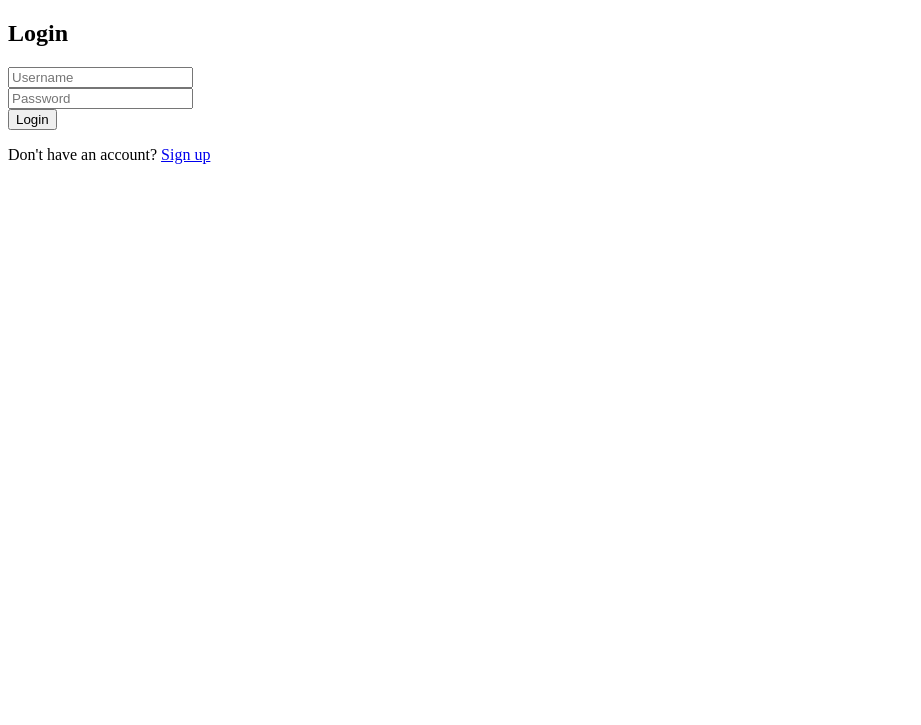
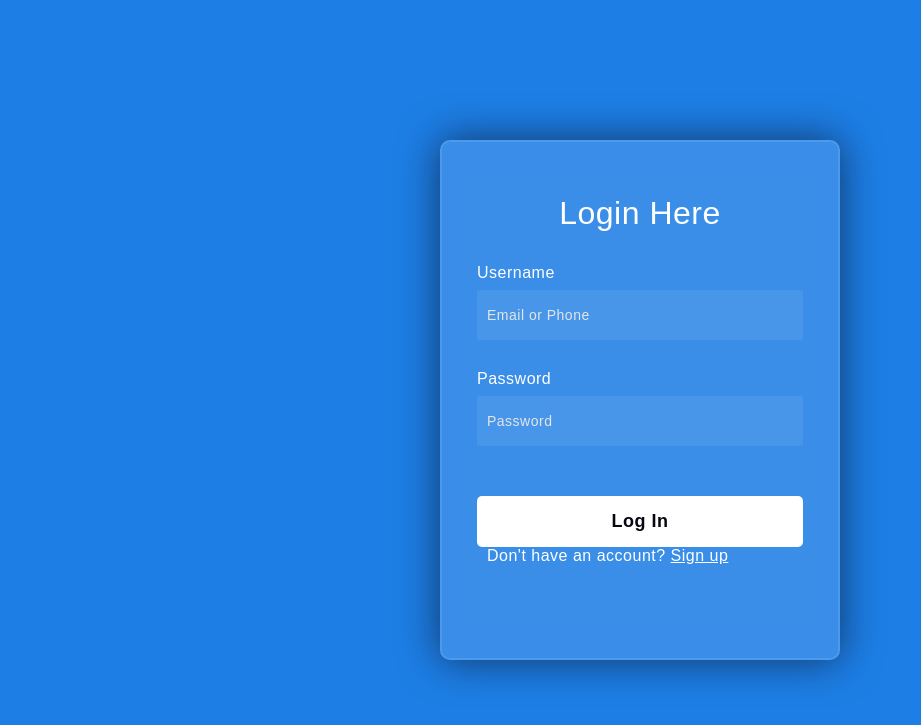
Before and after one commit to ShanelkaPramuditha/IWT-Project-Social-Ad-Wizards, a PHP site: page /log-in.php in a window 1280 px wide. Shown: the top 725 px of the page, without its empty margins (0-921 px from the left). Run offline with PHP 8.4, Linux system fonts and the light colour scheme.

Commit message:
finalize
final changes will be made later

```diff
--- a/log-in.php
+++ b/log-in.php
@@ -1,22 +1,135 @@
 <!DOCTYPE html>
-<html>
+<html lang="en" >
 <head>
-    <title>Login</title>
+  <meta charset="UTF-8">
+  <title>Ad wizard</title>
+
+
 </head>
 <body>
-    <h2>Login</h2>
+<!-- partial:index.partial.html -->
+<!DOCTYPE html>
+<html lang="en">
+<head>
+     <style media="screen">
+      *,
 
-    <!-- Login form -->
+*:after{
+    padding: 0;
+    margin: 0;
+    box-sizing: border-box;
+}
+body{
+    background-color: #1d7ee5;
+}
 
-    <form action="action.php" method="post">
-        <input type="text" name="username" placeholder="Username" required><br>
-        <input type="password" name="password" placeholder="Password" required><br>
-        <input type="submit" value="Login">
-    </form>
 
-    <!-- Sign-up button -->
+form{
+    height: 520px;
+    width: 400px;
+    background-color: rgba(255,255,255,0.13);
+    position: absolute;
+    transform: translate(-50%,-50%);
+    top: 50%;
+    left: 50%;
+    border-radius: 10px;
+    backdrop-filter: blur(10px);
+    border: 2px solid rgba(255,255,255,0.1);
+    box-shadow: 0 0 40px rgba(8,7,16,0.6);
+    padding: 50px 35px;
+}
+form *{
+    font-family: 'Poppins',sans-serif;
+    color: #ffffff;
+    letter-spacing: 0.5px;
+    outline: none;
+    border: none;
+}
+form h3{
+    font-size: 32px;
+    font-weight: 500;
+    line-height: 42px;
+    text-align: center;
+}
 
-    <p>Don't have an account? <a href="sign-up.php">Sign up</a></p>
+label{
+    display: block;
+    margin-top: 30px;
+    font-size: 16px;
+    font-weight: 500;
+}
+input{
+    display: block;
+    height: 50px;
+    width: 100%;
+    background-color: rgba(255,255,255,0.07);
+    border-radius: 3px;
+    padding: 0 10px;
+    margin-top: 8px;
+    font-size: 14px;
+    font-weight: 300;
+}
+::placeholder{
+    color: #e5e5e5;
+}
+button{
+    margin-top: 50px;
+    width: 100%;
+    background-color: #ffffff;
+    color: #080710;
+    padding: 15px 0;
+    font-size: 18px;
+    font-weight: 600;
+    border-radius: 5px;
+    cursor: pointer;
+}
+.social{
+  margin-top: 30px;
+  display: flex;
+}
+.social div{
+  background: red;
+  width: 150px;
+  border-radius: 3px;
+  padding: 5px 10px 10px 5px;
+  background-color: rgba(255,255,255,0.27);
+  color: #eaf0fb;
+  text-align: center;
+}
+.social div:hover{
+  background-color: rgba(255,255,255,0.47);
+}
+.social .fb{
+  margin-left: 25px;
+}
+.social i{
+  margin-right: 4px;
+}
+.sign{
+    padding: 0 10px;
+}
+    </style>
+</head>
+<body>
+    <div class="background">
+
+    </div>
+    <form>
+        <h3>Login Here</h3>
+
+        <label for="username">Username</label>
+        <input type="text" placeholder="Email or Phone" id="username">
+
+        <label for="password">Password</label>
+        <input type="password" placeholder="Password" id="password">
+
+        <button>Log In</button>
+        <p class="sign">Don't have an account? <a href="sign-up.php">Sign up</a></p>
+
+            </form>
+</body>
+</html>
+<!-- partial -->
 
 </body>
 </html>
```
Also changed, not shown: 3 other files.
